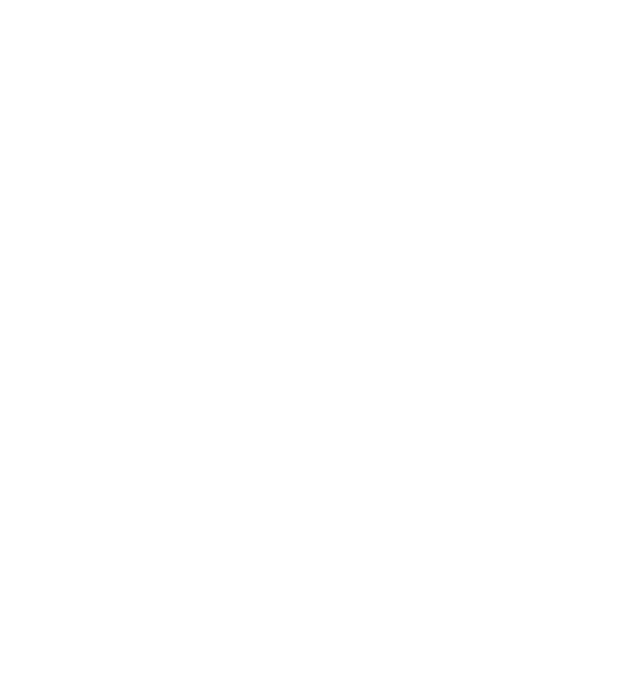
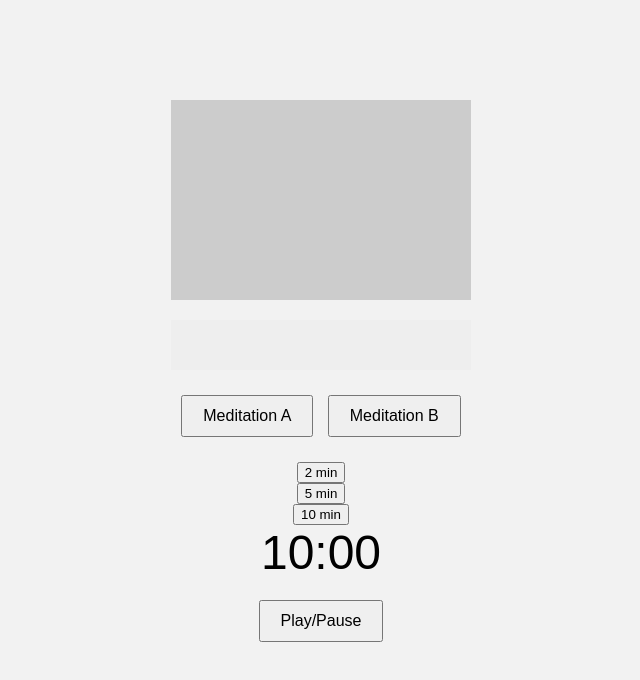
Before and after one commit to acciojob/Meditation-App-Ankita-shrivastav, a website: page main.html in a window 1280 px wide. Shown: the whole page, without its empty margins (319-959 px from the left). Drawn offline with Linux system fonts and the light colour scheme.

Commit message:
created a submission

```diff
--- a/main.html
+++ b/main.html
@@ -8,6 +8,21 @@
 
 <body>
 	<!-- the entire body must be written by student -->
+ <div id="app">
+  <div class="vid-container"></div>
+  <div class="player-container"></div>
+   <div class="sound-picker">
+	   <button id="sound-a">Meditation A</button>
+	   <button id="sound-b">Meditation B</button>
+   </div>
+	<div id="time-select"></div>
+	 <button id="smaller-mins">2 min</button>
+	 <button id="medium-mins">5 min</button>
+	 <button id="long-mins">10 min</button>
+	 </div>
+	<div class="time-display">10:00</div>
+	<button class="play">Play/Pause</button>
+
     <script type="text/javascript" src="./script.js">
 </script>
 
--- a/script.js
+++ b/script.js
@@ -1 +1,21 @@
-//your JS code here. If required.
+const vidContainer=document.querySelector('.vide-container');
+const playerContainer=document.querySelector('.player-container');
+const soundAButton=document.querySelector('#sound-a');
+const soundBButton=document.querySelector('#sound-b');
+const smallerMinsButton=document.querySelector('#smaller-mins');
+const mediumMinsButton=document.querySelector('#medium-mins');
+const longMinsButton=document.querySelector('#long-mins');
+const timeDisplay=document.querySelector('.time-display');
+const playButton=document.querySelector('.play');
+
+soundAbutton.addEventListener('click',playSoundA);
+soundBbutton.addEventListener('click',playSoundB);
+smallerMinsButton.addEventListener('click',setTimeTo2Mins);
+mediumMinsButton.addEventListener('click',setTimeTo5Mins);
+longMinsButton.addEventListener('click',setTimeTo10Mins);
+playButton.addEventListener('click',togglePlay);
+
+function playSoundA(){
+	const audio=new Audio('');
+	audio.play();
+}
--- a/styles.css
+++ b/styles.css
@@ -1 +1,46 @@
-/*  your css code here. If applicable */
+body{
+	font-family:Arial,san-serif;
+	text-align:center;
+	background-color:#f2f2f2;
+	margin:0;
+	padding:0;
+}
+#app{
+ 	display:flex;
+	flex-direction:column;
+	align-items:center;
+	margin-top:100px;
+}
+.vid-container{
+	width:300px;
+	height:200px;
+	background-color:#ccc;
+	margin-bottom:20px;
+}
+.player-container{
+	width:300px;
+	height:50px;
+	background-color:#eee;
+	margin-bottom:20px;
+}
+.sound-picker button{
+	margin:5px;
+	padding:10px 20px;
+	font-size:16px;
+}
+#time-select{
+	margin-bottom:20px;
+}
+#time-select button{
+	margin:5px;
+	padding:10px 20px;
+	font-size:16px;
+}
+.time-display{
+	font-size:48px;
+	margin-bottom:20px;
+}
+.play{
+	padding:10px 20px;
+	font-size:16px;
+}
```
